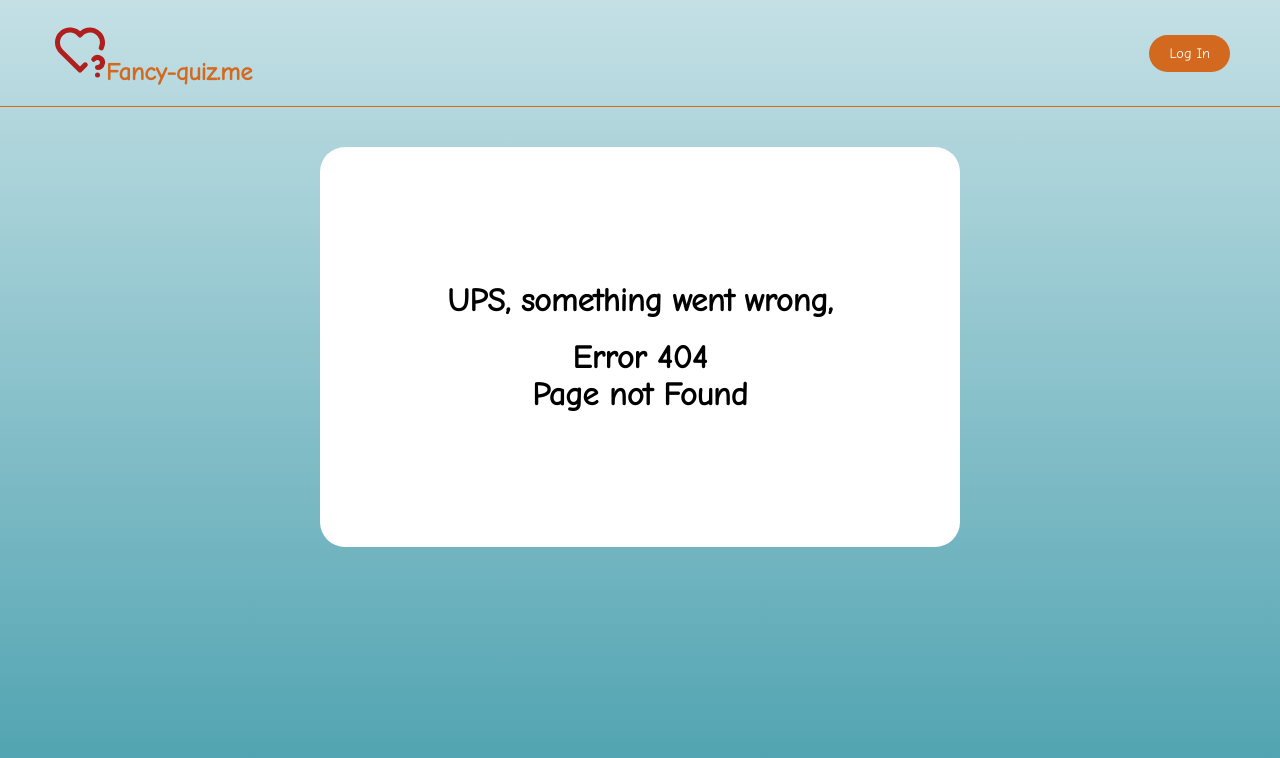
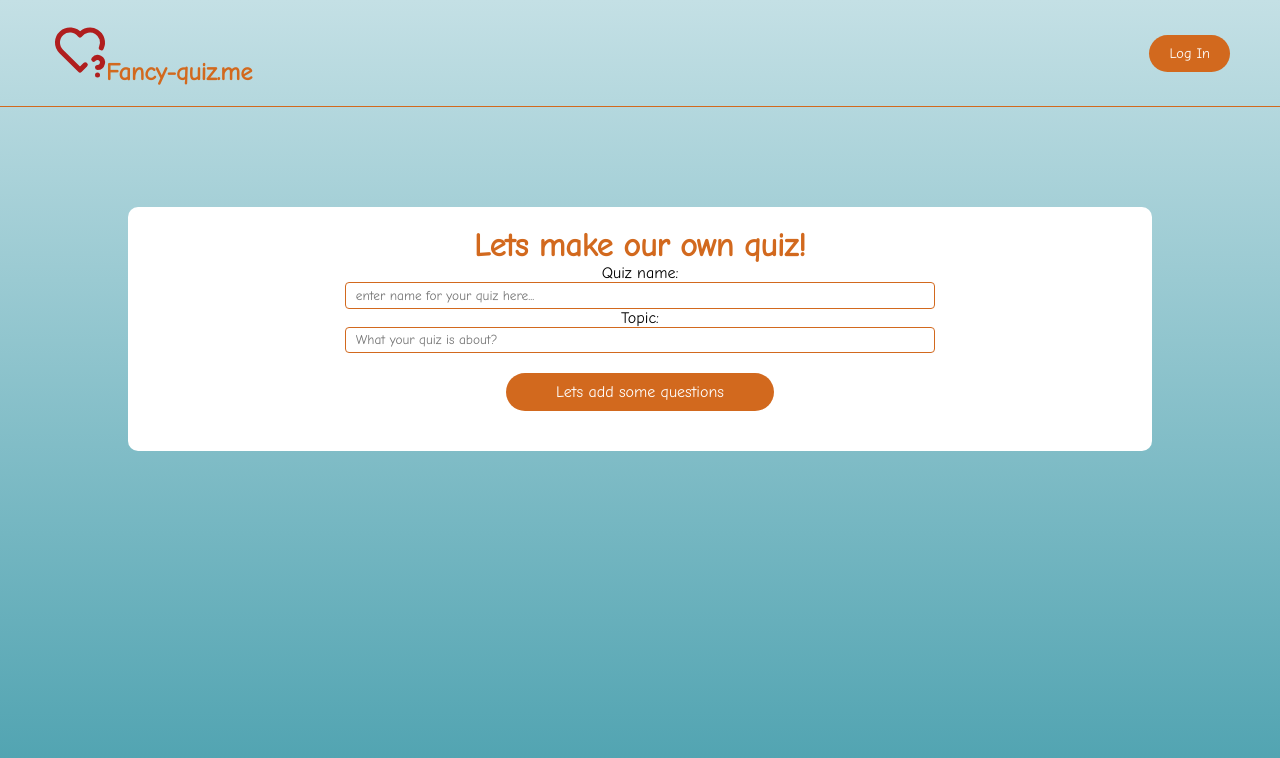
Before and after one commit to rbaravikov/Planetary-Quiz, a React (Vite) app: page /createquiz in a window 1280 px wide. Before the commit this address had no page. Shown: the top 758 px of the page. Built offline with nearby package versions, Linux system fonts and the light colour scheme.

Commit message:
makaronas, atrodo veikia

```diff
--- a/src/App.jsx
+++ b/src/App.jsx
@@ -9,14 +9,15 @@ import './sass/global.scss'
 import { createContext, useEffect, useState } from 'react'
 import ErrorPage from './pages/ErrorPage'
 import UserPage from './pages/UserPage'
+import CreateQuizForm from './pages/CreateQuizForm'
 export const AppContext = createContext()
 
 function App() {
-  const [userName, setUserName] = useState()
+  const [userName, setUserName] = useState('')
   const storedUserName = localStorage.getItem('user')
   useEffect(() => {
-    if (JSON.parse(storedUserName)) {
-    setUserName(JSON.parse(storedUserName).name);
+    if (storedUserName && JSON.parse(storedUserName)) {
+    setUserName(JSON.parse(storedUserName));
   }}, [storedUserName])
 
   return (
@@ -30,7 +31,8 @@ function App() {
             <Route path="/register/" element={<Register setUserName={setUserName}/>} />
             <Route path="/mainpage/" element={<MainPage />} />
             <Route path="/quizpage/:id" element={<QuizPage />} />
-            <Route path={"/userPage/:user"} element={<UserPage setUserName={setUserName} />} />
+            <Route path={"/userpage/:user"} element={<UserPage setUserName={setUserName} />} />
+            <Route path={"/createquiz"} element={<CreateQuizForm /> } />
             <Route path="/*" element={<ErrorPage />}/>
 
           </Route>
--- /dev/null
+++ b/src/pages/CreateQuizForm.jsx
@@ -0,0 +1,154 @@
+import { useState } from "react"
+
+const NewQuizForm = () => {
+  const [currentTab, setcurrentTab] = useState(0)
+  const [totalOptions, setTotalOptions] = useState(1)
+  const [newQuiz, setNewQuiz] = useState({
+    name: "",
+    img: "",
+    subject: "",
+    questions: [{
+      id:"",
+      question: "",
+      options: [],
+      answer: ""
+    }]
+  })
+
+  const handleSubmit = (e) => {
+    e.preventDefault()
+  }
+
+  const nextTab = () => {
+    setcurrentTab((prevValue) => (prevValue += 1))
+  }
+  const prevTab = () => {
+    setcurrentTab((prevValue) => (prevValue -= 1))
+  }
+
+  const addInput = () => {
+    setTotalOptions((prevValue) => (prevValue + 1))
+  }
+
+  const renderOptions = () => {
+    const options = []
+    for (let i = 0; i < totalOptions; i++) {
+      options.push(
+        <label key={i}>Incorrect answer {i + 1}:<br />
+        <input name={'options'} id={i + 1} type="text" placeholder={'ex. different pattern'} onInput={addOption} />
+        </label>
+      )
+    }
+    return options
+  }
+
+  const addQuiz = (e) => {
+    const { name, value } = e.target;
+    setNewQuiz((prevValue) => {
+      return {
+        ...prevValue,
+        [name]: value
+      }
+    })
+  }
+
+  const addQuestion = (e) => {
+    const { name, value } = e.target;
+
+    setNewQuiz((prevValue) => {
+      const updatedQuestions = [...prevValue.questions];
+      updatedQuestions[currentTab - 1] = {
+        ...updatedQuestions[currentTab - 1],
+        [name]: value,
+        options: []
+      };
+
+      return {
+        ...prevValue,
+        questions: updatedQuestions,
+      };
+    });
+  };
+
+  const addAnswer = (e) => {
+    const { name, value } = e.target;
+
+    setNewQuiz((prevValue) => {
+      const updatedQuestions = [...prevValue.questions];
+      updatedQuestions[currentTab - 1] = {
+        ...updatedQuestions[currentTab - 1],
+        [name]: value,
+      };
+
+      return {
+        ...prevValue,
+        questions: updatedQuestions,
+      };
+    });
+  };
+
+  const addOption = (e) => {
+    const { id, value } = e.target;
+
+    setNewQuiz((prevValue) => {
+      const updatedQuestions = [...prevValue.questions];
+      const currentQuestion = updatedQuestions[currentTab - 1];
+
+      const updatedOptions = [...currentQuestion.options];
+      const optionIndex = id - 1;
+
+      if (optionIndex < updatedOptions.length) {
+        updatedOptions[optionIndex] = value;
+      } else {
+        updatedOptions.push(value);
+      }
+
+      currentQuestion.options = updatedOptions;
+      updatedQuestions[currentTab - 1] = currentQuestion;
+
+      return {
+        ...prevValue,
+        questions: updatedQuestions,
+      };
+    });
+  };
+
+
+  return (
+    <form className="newQuizForm" onSubmit={handleSubmit}>
+      {currentTab === 0 && (
+        <>
+        <h1>Lets make our own quiz!</h1>
+        <label>
+            Quiz name:<br />
+            <input name="name" type="text" placeholder="enter name for your quiz here..." onInput={addQuiz} />
+        </label>
+        <label>
+            Topic:<br />
+            <input name="subject" type="text" placeholder="What your quiz is about?" onInput={addQuiz} />
+        </label>
+        <button onClick={nextTab} >Lets add some questions</button>
+        </>
+      )}
+      {currentTab > 0 && (
+        <>
+        <h1>Add your question #{currentTab}</h1>
+        <label>
+            Question:<br />
+            <input name="question" type="text" placeholder="Ex. what is most common cat fur pattern?" onInput={addQuestion} />
+        </label>
+        <label>
+            Correct answer:<br />
+            <input name="answer" type="text" placeholder="Tabby" onInput={addAnswer} />
+        </label>
+        {renderOptions()}
+        {<button onClick={addInput} >Add anothrer incorrect option</button>}
+        <button onClick={nextTab} >Lets add more questions</button>
+        <button onClick={prevTab} >Previous tab</button>
+        </>
+      )}
+        </form>
+  )
+}
+
+export default NewQuizForm
--- a/src/pages/Login.jsx
+++ b/src/pages/Login.jsx
@@ -20,7 +20,7 @@ const Login = () => {
       const user = await resp.json()
 
       user && user.length > 0
-      ? (setUserName(user[0].name), navigate('/mainpage/'))
+      ? (setUserName(user[0].name), navigate('/mainpage/'), localStorage.setItem('user', JSON.stringify(user[0].name)))
       : alert('User not found')
       }
     } catch (error) {
--- a/src/pages/MainPage.jsx
+++ b/src/pages/MainPage.jsx
@@ -11,9 +11,9 @@ const MainPage = () => {
 
     const fetchData = async () => {
     try {
-      const resp = await fetch('http://localhost:4400/quiz');
-      const data = await resp.json();
-      setQuizData(data);
+      const resp = await fetch('http://localhost:4400/quiz')
+      const data = await resp.json()
+      setQuizData(data)
     } catch (error) {
       console.error("Error fetching data:", error);
     }
@@ -31,15 +31,11 @@ const MainPage = () => {
         <div className="cardsContainer">
             {quizData && quizData.map((quiz) => (
                 <div onClick={() =>handleClick(quiz.id)} className="card" key={quiz.id}>
-                <h2>{quiz.name}</h2>
-                <p>My Top Score: 0 out of {quiz.questions && quiz.questions.length}</p>
+                    <img src={quiz.img} alt="planet" />
+                    <h2>{quiz.name}</h2>
+                    <p>My Top Score: 0 out of {quiz.questions && quiz.questions.length}</p>
             </div>
             ) )}
-            <div className="card">
-                <img src={img} alt="planet" />
-                <h2>Planetary Quiz</h2>
-                <p>solves</p>
-            </div>
         </div>
     )
 }
--- a/src/pages/Register.jsx
+++ b/src/pages/Register.jsx
@@ -14,7 +14,7 @@ const Register = () => {
         body: JSON.stringify(User)
       })
       if(resp.ok) {
-        localStorage.setItem('user', JSON.stringify({name: User.name}))
+        localStorage.setItem('user', JSON.stringify(User.name))
         setUserName(User.name)
       }
     } catch (error) {
--- a/src/pages/UserPage.jsx
+++ b/src/pages/UserPage.jsx
@@ -1,4 +1,4 @@
-import { useNavigate  } from "react-router-dom"
+import { Link, useNavigate  } from "react-router-dom"
 import { AppContext } from '../App';
 import { useContext } from "react";
 
@@ -7,12 +7,16 @@ const UserPage = () => {
     const navigate = useNavigate()
 
     const handleClick = () => {
-        setUserName('')
-        navigate('/')
+      localStorage.setItem('user', '')
+      setUserName('')
+      navigate('/')
     }
 
   return (
+    <>
+    <Link to={'/createquiz'} >Create Your Own Quiz</Link>
     <button onClick={handleClick} >Log Out</button>
+    </>
   )
 }
 
--- /dev/null
+++ b/src/sass/createQuizForm.scss
@@ -0,0 +1,28 @@
+.newQuizForm {
+    background: white;
+    max-width: 80%;
+    margin: auto;
+    margin-top: 100px;
+    border-radius: 10px;
+    padding: 20px;
+    display: flex;
+    flex-direction: column;
+    text-align: center;
+
+    h1 {
+        color: chocolate;
+    }
+
+    input {
+        min-width: 60%;
+        height: 2em;
+        border-radius: 4px;
+        outline: none;
+        padding: 5px 10px;
+        border: 1px solid chocolate;
+    }
+
+    button {
+        margin: 20px auto;
+    }
+}
--- a/src/sass/global.scss
+++ b/src/sass/global.scss
@@ -6,6 +6,8 @@
 @import './mainPage.scss';
 @import './errorPage.scss';
 @import './quizPage.scss';
+@import './createQuizForm.scss';
+
 
 * {
     margin: 0;
```
Also changed, not shown: public/Screenshot 2024-01-24 091756.png (added), 1 other file (tests, documents, lock files or other folders).
